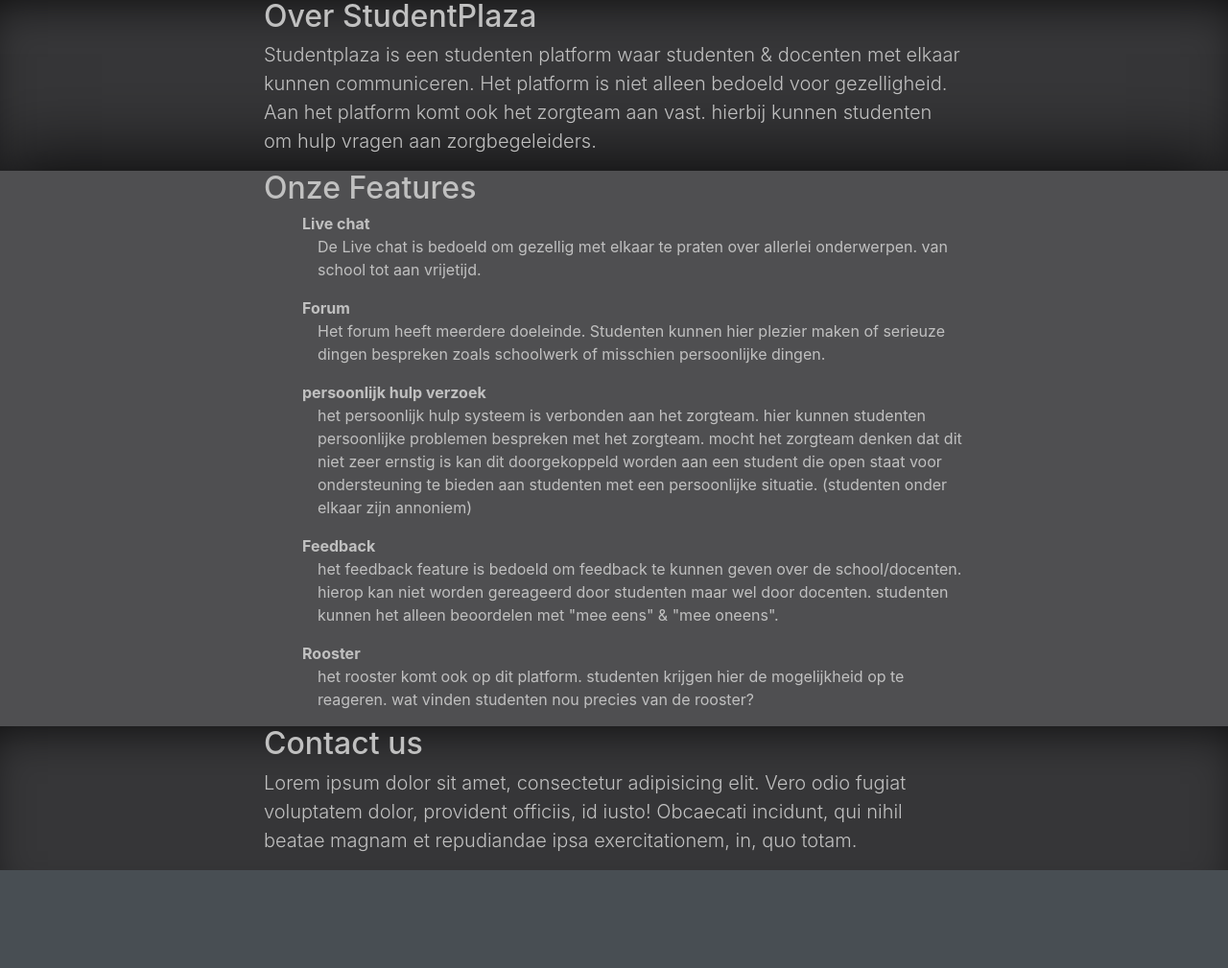
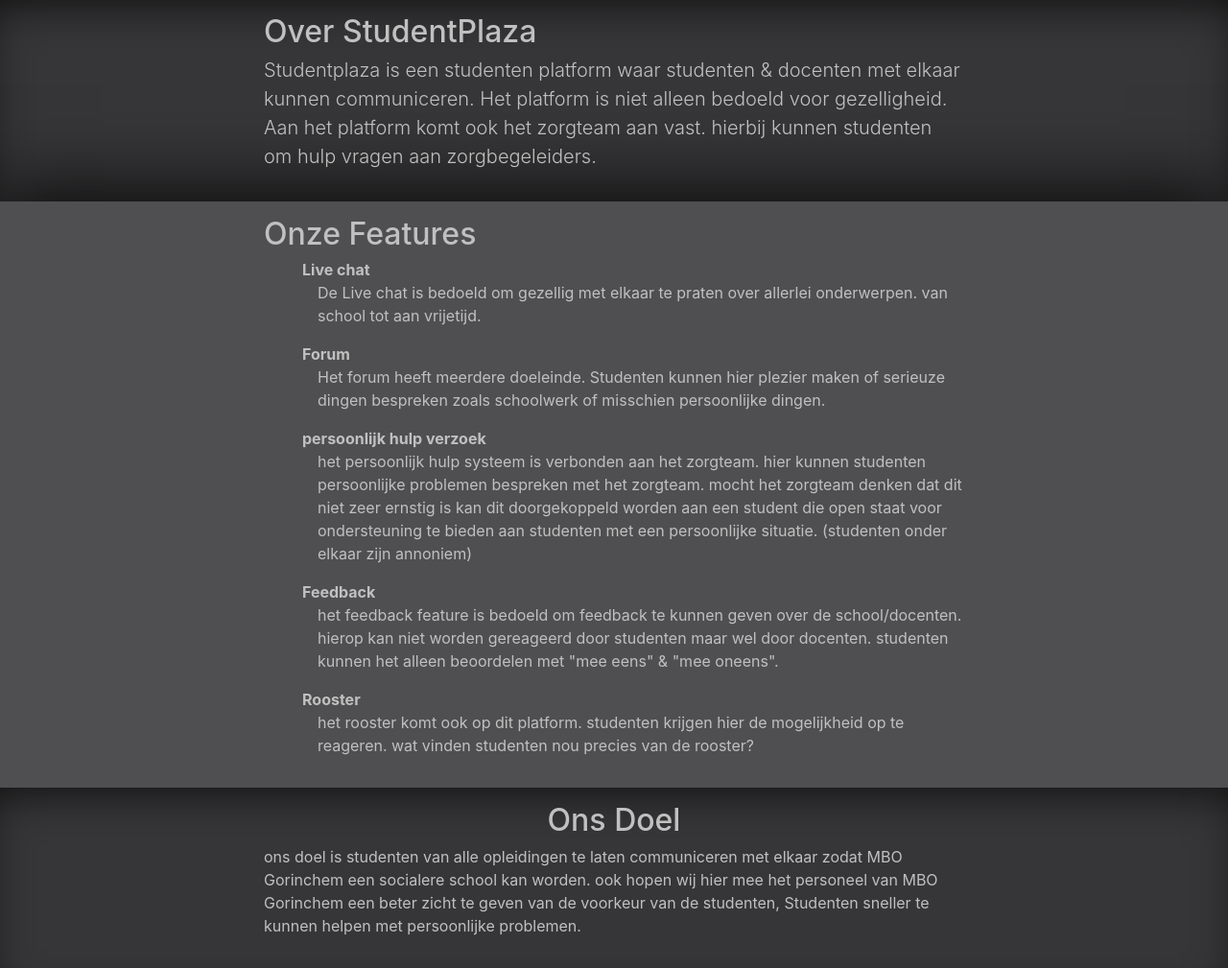
Before and after one commit to petersnoek/StudentPlatform, a CodeIgniter app: page /studentplaza/ in a window 1280 px wide. Shown: the part 575-1584 px from the top of the page at 96% size. Before the commit the page ends 1482 px from the top, so only its background shows below. Run offline with CodeIgniter, Linux system fonts and the light colour scheme; some libraries are stand-ins or nearby versions.

Commit message:
adding sections to frontpage #1

```diff
--- a/application/views/index.php
+++ b/application/views/index.php
@@ -51,13 +51,12 @@
     </div>
 </section>
 
-<section id="contact" class="grijs">
+<section id="Ons_doel" class="grijs">
     <div class="container">
         <div class="row">
             <div class="col-lg-8 mx-auto">
-                <h2>Contact us</h2>
-                <p class="lead">Lorem ipsum dolor sit amet, consectetur adipisicing elit. Vero odio fugiat voluptatem dolor, provident officiis, id iusto! Obcaecati incidunt, qui nihil beatae magnam et repudiandae ipsa exercitationem, in, quo totam.</p>
-            </div>
+                <h2 class="text-center">Ons Doel</h2>
+                <p>ons doel is studenten van alle opleidingen te laten communiceren met elkaar zodat MBO Gorinchem een socialere school kan worden. ook hopen wij hier mee het personeel van MBO Gorinchem een beter zicht te geven van de voorkeur van de studenten, Studenten sneller te kunnen helpen met persoonlijke problemen.</p>            </div>
         </div>
     </div>
 </section>
--- a/application/views/templates/header.php
+++ b/application/views/templates/header.php
@@ -26,7 +26,7 @@
                     <a class="nav-link js-scroll-trigger" href="#features">Features</a>
                 </li>
                 <li class="nav-item">
-                    <a class="nav-link js-scroll-trigger" href="#contact">Contact</a>
+                    <a class="nav-link js-scroll-trigger" href="#ons_doel">Ons Doel</a>
                 </li>
             </ul>
         </div>
--- a/assets/css/style1.css
+++ b/assets/css/style1.css
@@ -118,6 +118,10 @@
 
 /** Content styling **/
 
+section{
+    padding-top: 1em;
+    padding-bottom: 1em;
+}
 .grijs{
     background-color: rgb(54, 54, 56);
     color: silver;
```
